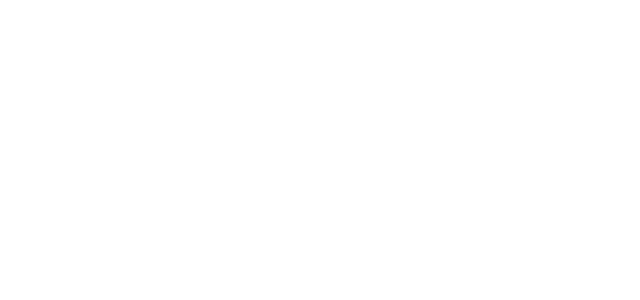
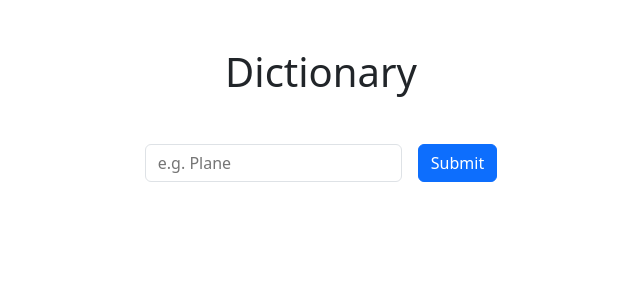
Before and after one commit to Sergey-Ivanovich/dictionary-project, a React (Create React App) app: page / in a window 1280 px wide. Shown: the top 300 px of the page, without its empty margins (319-959 px from the left). Built offline with nearby package versions, Linux system fonts and the light colour scheme.

Commit message:
added new dictionary component and form

```diff
--- a/src/App.css
+++ b/src/App.css
@@ -0,0 +1,6 @@
+.dictionary input.SearchBar {
+}
+
+.dictionary input.SearchBar:active {
+  background-color: red !important;
+}
--- a/src/App.js
+++ b/src/App.js
@@ -1,9 +1,13 @@
 import "./App.css";
+import Dictionary from "./Dictionary";
 
 function App() {
   return (
-    <div className="App">
-      <header className="App-header"></header>
+    <div className="App container">
+      <header className="App-header text-center">
+        <h1 className="mt-5">Dictionary</h1>
+        <Dictionary />
+      </header>
     </div>
   );
 }
--- /dev/null
+++ b/src/Dictionary.js
@@ -0,0 +1,28 @@
+import React, { useState } from "react";
+
+export default function Dictionary() {
+  const [wordEntry, setWordEntry] = useState("");
+
+  function handleSubmit(event) {
+    event.preventDefault();
+    alert(`Searching for "${wordEntry}" ...`);
+  }
+
+  function handleChange(event) {
+    setWordEntry(event.target.value);
+  }
+
+  return (
+    <div className="Dictionary">
+      <form className="mt-5" onSubmit={handleSubmit}>
+        <input
+          onChange={handleChange}
+          type="search"
+          className="border border-gray me-2 btn searchBar text-start"
+          placeholder="e.g. Plane"
+        ></input>
+        <input type="submit" className="ms-2 btn btn-primary"></input>
+      </form>
+    </div>
+  );
+}
```
